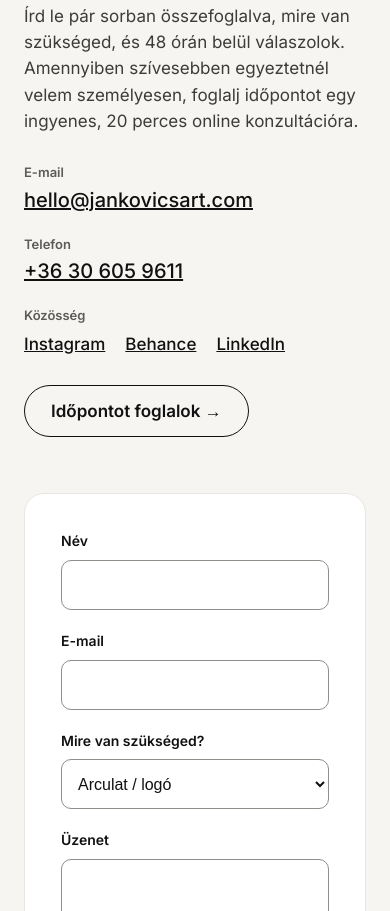
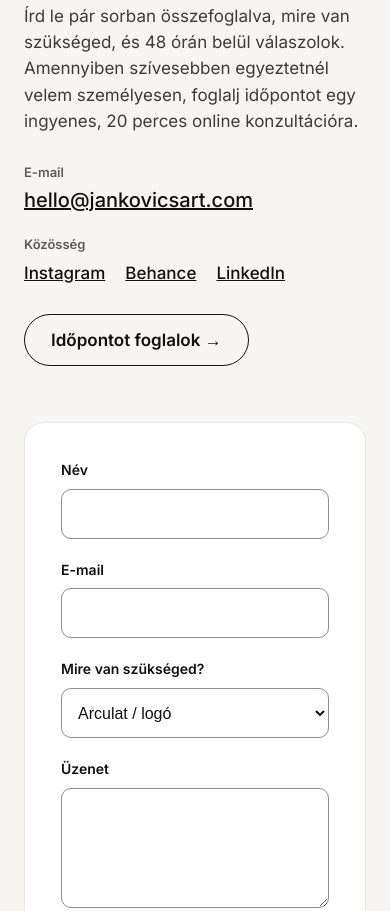
Before and after one commit to jnkrka/portfolio_site, a plain HTML site: page sablon.html in a window 390 px wide. Shown: the part 11089-12000 px from the top of the page. Drawn offline with Linux system fonts and the light colour scheme.

Commit message:
sablon.html: remove phone number
Co-Authored-By: Claude Opus 5.5 <noreply@anthropic.com>
Claude-Session: https://claude.ai/code/session_017i7wULnuQ3gcqZ3jkiZkFp

```diff
--- a/sablon.html
+++ b/sablon.html
@@ -187,7 +187,6 @@ section{scroll-margin-top:16px}
 <p style="margin: 0; max-width: 460px; color: #3D3C39;">Írd le pár sorban összefoglalva, mire van szükséged, és 48 órán belül válaszolok. Amennyiben szívesebben egyeztetnél velem személyesen, foglalj időpontot egy ingyenes, 20 perces online konzultációra.</p>
 <dl style="margin: 0; display: flex; flex-direction: column; gap: 18px;">
 <div><dt style="font-size: 13px; font-weight: 600; color: #5C5B57;">E-mail</dt><dd style="margin: 2px 0 0; font-size: 20px; font-weight: 500;"><a href="mailto:hello@jankovicsart.com">hello@jankovicsart.com</a></dd></div>
-<div><dt style="font-size: 13px; font-weight: 600; color: #5C5B57;">Telefon</dt><dd style="margin: 2px 0 0; font-size: 20px; font-weight: 500;"><a href="tel:+36306059611">+36 30 605 9611</a></dd></div>
 <div><dt style="font-size: 13px; font-weight: 600; color: #5C5B57;">Közösség</dt><dd style="margin: 6px 0 0; display: flex; flex-wrap: wrap; gap: 4px 20px; font-weight: 500;"><a href="#">Instagram</a><a href="#">Behance</a><a href="#">LinkedIn</a></dd></div>
 </dl>
 <a href="#" class="ghost" style="align-self: flex-start; display: inline-flex; align-items: center; min-height: 52px; padding: 0 26px; border-radius: 999px; border: 1px solid #111111; text-decoration: none; font-weight: 600; color: #111111;">Időpontot foglalok →</a>
```
